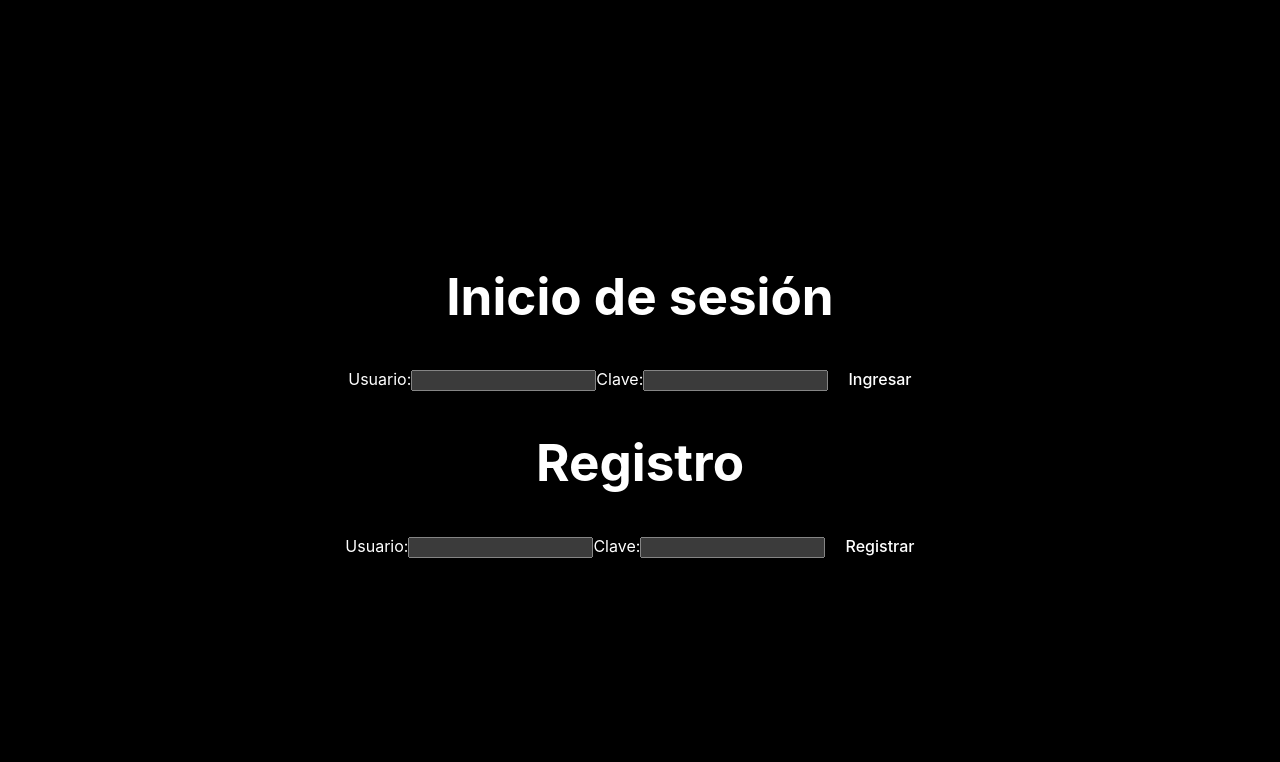
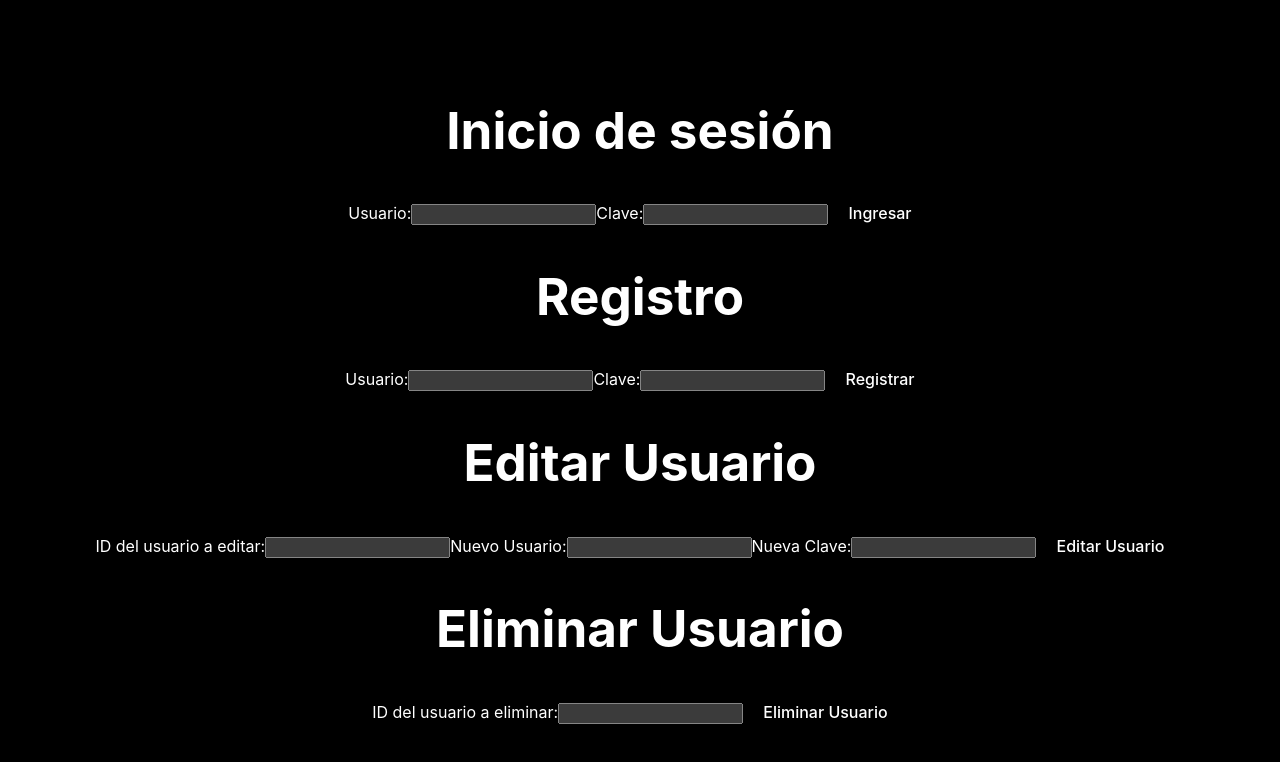
Before and after one commit to ypmanrique2/conversorReact, a React (Vite) app: page / in a window 1280 px wide. Shown: the top 762 px of the page. Built offline with nearby package versions, Linux system fonts and the light colour scheme.

Commit message:
Edit and delete of user by ID 100%working

```diff
--- a/index.html
+++ b/index.html
@@ -4,7 +4,7 @@
     <meta charset="UTF-8" />
     <link rel="icon" type="image/svg+xml" href="/vite.svg" />
     <meta name="viewport" content="width=device-width, initial-scale=1.0" />
-    <title>Vite + React</title>
+    <title>Conversor de texto a audio y de audio a texto</title>
   </head>
   <body>
     <div id="root"></div>
--- a/src/App.jsx
+++ b/src/App.jsx
@@ -1,13 +1,15 @@
 import { useState } from 'react';
 import './App.css';
 import Conversor from './Conversor';
-//GA7-220501096-AA5-EV02
+
 function App() {
     const [usuario, setUsuario] = useState('');
     const [clave, setClave] = useState('');
     const [nuevoUsuario, setNuevoUsuario] = useState('');
     const [nuevaClave, setNuevaClave] = useState('');
-  //const [usuarioId, setUsuarioId] = useState(''); //
+    const [usuarioId, setUsuarioId] = useState('');
+    const [nuevoUsuarioEditar, setNuevoUsuarioEditar] = useState('');
+    const [nuevaClaveEditar, setNuevaClaveEditar] = useState('');
     const [mensajeRegistro, setMensajeRegistro] = useState('');
     const [mensajeAccion, setMensajeAccion] = useState('');
     const [logueado, setLogueado] = useState(false);
@@ -46,11 +48,16 @@ function App() {
         setMensajeRegistro(respuesta);
     }
 
-/*     async function editarUsuario() {
+    async function editarUsuario() {
+        if (!usuarioId || !nuevoUsuarioEditar || !nuevaClaveEditar) {
+            alert('Por favor, asegúrate de que todos los campos están completos.');
+            return;
+        }
+
         const peticion = await fetch(`http://localhost:3000/user/${usuarioId}`, {
             method: 'PUT',
             headers: { 'Content-Type': 'application/json' },
-            body: JSON.stringify({ usuario: nuevoUsuario, clave: nuevaClave })
+            body: JSON.stringify({ usuario: nuevoUsuarioEditar, clave: nuevaClaveEditar })
         });
 
         const respuesta = await peticion.text();
@@ -58,13 +65,18 @@ function App() {
     }
 
     async function eliminarUsuario() {
+        if (!usuarioId) {
+            alert('Por favor, ingresa un ID de usuario para eliminar.');
+            return;
+        }
+
         const peticion = await fetch(`http://localhost:3000/user/${usuarioId}`, {
             method: 'DELETE'
         });
 
         const respuesta = await peticion.text();
         setMensajeAccion(respuesta);
-    } */
+    }
 
     return (
         <>
@@ -91,17 +103,38 @@ function App() {
                     <button type="submit" onClick={registrar}>Registrar</button>
                     {mensajeRegistro && <p>{mensajeRegistro}</p>}
 
-{/*                     <h1>Editar Usuario</h1>
+                    <h1>Editar Usuario</h1>
                     <label htmlFor="usuarioId">ID del usuario a editar:
                         <input id="usuarioId" type="text" value={usuarioId} onChange={(e) => setUsuarioId(e.target.value)} />
+                    </label>
+                    <label htmlFor="nuevoUsuarioEditar">Nuevo Usuario:
+                        <input
+                            id="nuevoUsuarioEditar"
+                            type="text"
+                            value={nuevoUsuarioEditar}
+                            onChange={(e) => setNuevoUsuarioEditar(e.target.value)}
+                        />
+                    </label>
+                    <label htmlFor="nuevaClaveEditar">Nueva Clave:
+                        <input
+                            id="nuevaClaveEditar"
+                            type="password"
+                            value={nuevaClaveEditar}
+                            onChange={(e) => setNuevaClaveEditar(e.target.value)}
+                        />
                     </label>
                     <button onClick={editarUsuario}>Editar Usuario</button>
 
                     <h1>Eliminar Usuario</h1>
                     <label htmlFor="usuarioIdEliminar">ID del usuario a eliminar:
-                        <input id="usuarioIdEliminar" type="text" value={usuarioId} onChange={(e) => setUsuarioId(e.target.value)} />
+                        <input
+                            id="usuarioIdEliminar"
+                            type="text"
+                            value={usuarioId}
+                            onChange={(e) => setUsuarioId(e.target.value)}
+                        />
                     </label>
-                    <button onClick={eliminarUsuario}>Eliminar Usuario</button> */}
+                    <button onClick={eliminarUsuario}>Eliminar Usuario</button>
 
                     {mensajeAccion && <p>{mensajeAccion}</p>}
                 </>
```
